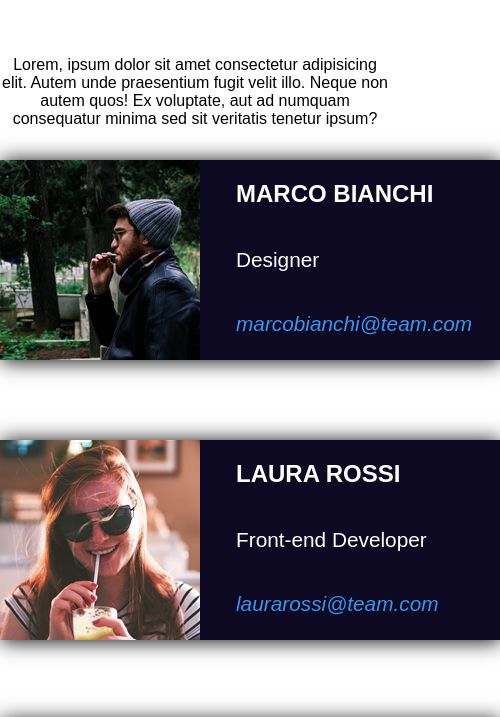
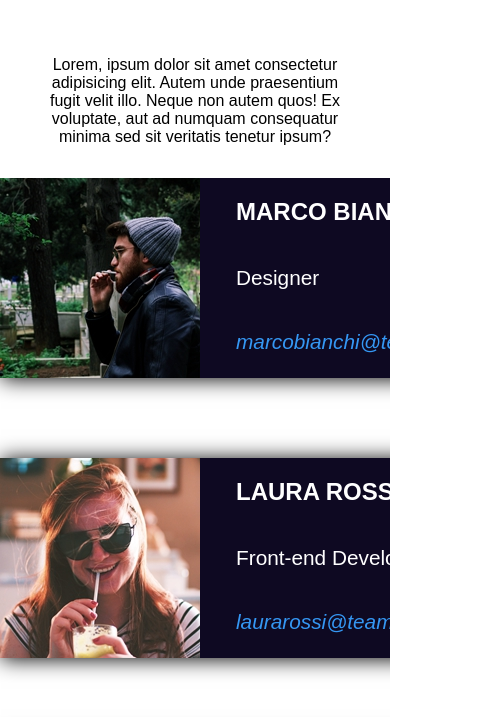
Before and after one commit to LucaAgatinoPrivitera/html-css-float-cards, a plain HTML site: page index.html in a window 390 px wide. Shown: the part 72-789 px from the top of the page, 500 px wide, since content can reach past the window. Drawn offline with Linux system fonts and the light colour scheme; a web font is replaced by a local one.

Commit message:
Versione finita

```diff
--- a/css/style.css
+++ b/css/style.css
@@ -21,6 +21,7 @@ body{
     margin: auto;
 }
 #infoteam{
+    margin: 0 50px;
     text-align: center;
 }
 
@@ -44,7 +45,10 @@ section{
 .clearfix{
     overflow: auto;
 }
-
+.cards{
+    max-width: 2000px;
+    margin: auto;
+}
 .prof_pic{
     float: left;
     margin-right: 1rem;
@@ -64,3 +68,12 @@ section{
     color: rgb(53, 151, 243);
     font-size: 1.3rem;
 }
+
+/* Per qualche stregoneria non funziona */
+@media (max-width:1200px){
+
+.section{
+    max-width: 600px;
+    margin: auto;
+}
+}
--- a/index.html
+++ b/index.html
@@ -21,6 +21,7 @@
 
         <!-- Section cards -->
         <section>
+            <section class="cards clearfix">
                 <div class="container">
                     <img class="prof_pic clearfix" src="./images/male1.png" alt="">
                     <div class="infomember clearfix">
@@ -81,6 +82,7 @@
                 </div>
 
             </section>
+        </section>
     </main>
 </body>
 </html>
```
Lines whose indentation alone changed are shown as unchanged.
